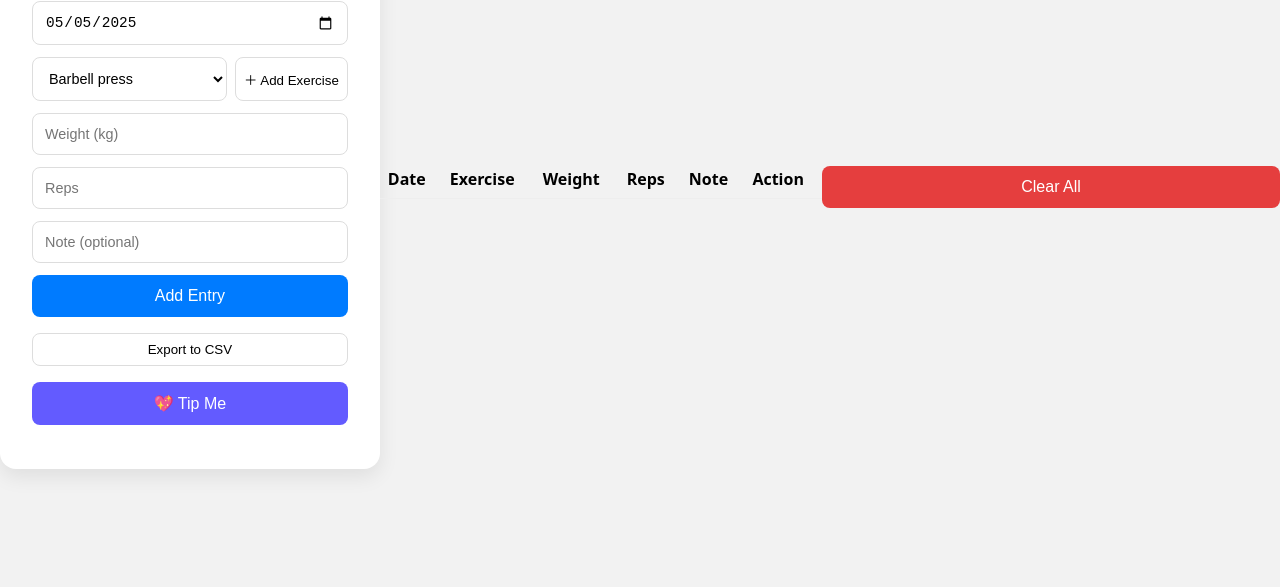
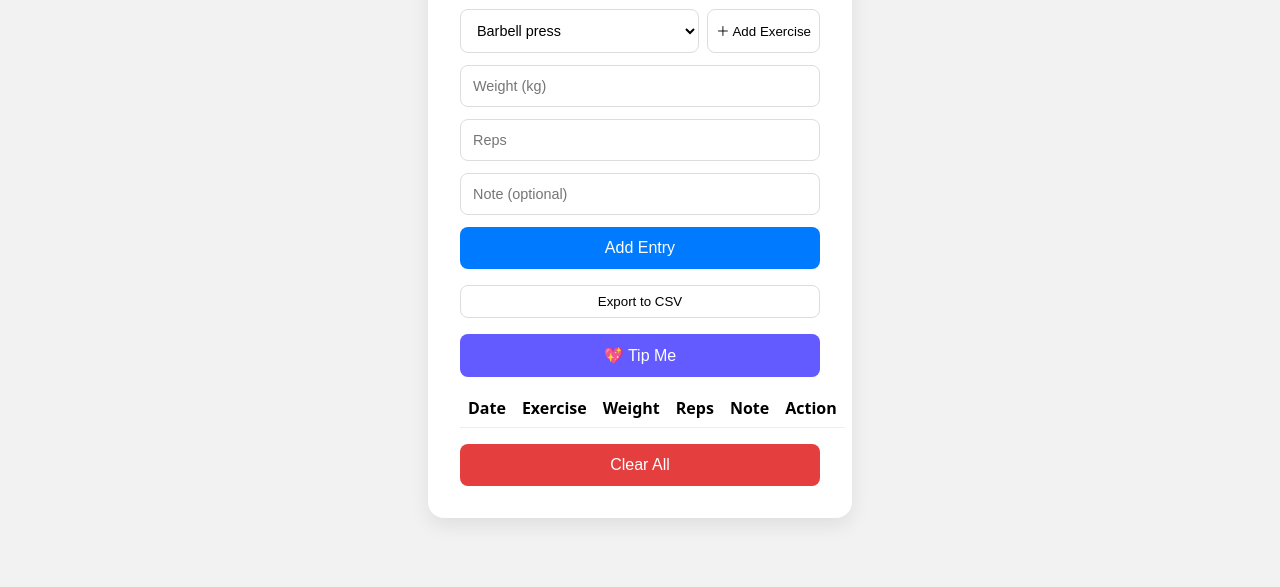
Before and after one commit to liantan625/Lifting-Log, a plain HTML site: page index.html in a window 1280 px wide. Shown: the part 213-800 px from the top of the page. Drawn offline with Linux system fonts and the light colour scheme.

Commit message:
Finalize layout, add Tip button

```diff
--- a/app.js
+++ b/app.js
@@ -6,6 +6,7 @@ const form            = document.getElementById('log-form');
 const tbody           = document.querySelector('#log-table tbody');
 const clearAllBtn     = document.getElementById('clear-all');
 const exportCsvBtn    = document.getElementById('export-csv');
+const tipBtn          = document.getElementById('tip-btn');
 
 const STORAGE_KEY     = 'myLiftLog';
 const EX_KEY          = 'myLiftExercises';
@@ -14,7 +15,7 @@ const EX_KEY          = 'myLiftExercises';
 let entries   = JSON.parse(localStorage.getItem(STORAGE_KEY) || '[]');
 let exercises = JSON.parse(localStorage.getItem(EX_KEY)      || '[]');
 
-// default set of exercises
+// Default exercises
 const defaultExercises = [
   'Barbell press','Pulldown','Squat','Dumbbell side raise','Face pull','Triceps pushdown','Grip',
   'Bench press','Deadlift','Biceps curl','Single leg standing calf','Crunch','Side bend'
@@ -22,28 +23,35 @@ const defaultExercises = [
 
 // --- ON LOAD ---
 window.addEventListener('DOMContentLoaded', () => {
+  // 1. Set date to today
   dateInput.value = new Date().toISOString().slice(0,10);
 
+  // 2. Initialize exercises list
   if (!exercises.length) {
     exercises = defaultExercises.slice();
     localStorage.setItem(EX_KEY, JSON.stringify(exercises));
   }
   populateExercises();
+
+  // 3. Render existing entries
   render();
 });
 
-// populate dropdown
+// Populate the <select> with exercises
 function populateExercises() {
   exerciseSelect.innerHTML = exercises
     .map(ex => `<option value="${ex}">${ex}</option>`)
     .join('');
 }
 
+// Save entries array back to localStorage
 function saveEntries() {
   localStorage.setItem(STORAGE_KEY, JSON.stringify(entries));
 }
 
-// add new exercise
+// --- EVENT LISTENERS ---
+
+// Add a new custom exercise
 addExerciseBtn.addEventListener('click', () => {
   const name = prompt('Enter new exercise name:').trim();
   if (name && !exercises.includes(name)) {
@@ -54,7 +62,7 @@ addExerciseBtn.addEventListener('click', () => {
   }
 });
 
-// submit new lift
+// On form submit, add a new log entry
 form.addEventListener('submit', e => {
   e.preventDefault();
   const entry = {
@@ -72,7 +80,7 @@ form.addEventListener('submit', e => {
   dateInput.value = new Date().toISOString().slice(0,10);
 });
 
-// clear all
+// Clear all entries
 clearAllBtn.addEventListener('click', () => {
   if (!entries.length) return;
   if (confirm('Erase all entries?')) {
@@ -82,7 +90,7 @@ clearAllBtn.addEventListener('click', () => {
   }
 });
 
-// export to CSV
+// Export log to CSV
 exportCsvBtn.addEventListener('click', () => {
   if (!entries.length) {
     alert('No entries to export.');
@@ -90,7 +98,7 @@ exportCsvBtn.addEventListener('click', () => {
   }
   const header = ['Date','Exercise','Weight (kg)','Reps','Note'];
   const rows = entries.map(e =>
-    [e.date,e.exercise,e.weight,e.reps,e.note]
+    [e.date, e.exercise, e.weight, e.reps, e.note]
       .map(val => `"${val}"`).join(',')
   );
   const csv = [header.join(','), ...rows].join('\r\n');
@@ -105,7 +113,12 @@ exportCsvBtn.addEventListener('click', () => {
   URL.revokeObjectURL(url);
 });
 
-// delete entry
+// “Tip Me” button
+tipBtn.addEventListener('click', () => {
+  window.location.href = 'https://buy.stripe.com/7sI9BB8OY2rh5ZCbII';
+});
+
+// Delete a single entry
 tbody.addEventListener('click', e => {
   if (!e.target.matches('.delete')) return;
   const id = +e.target.dataset.id;
@@ -114,7 +127,7 @@ tbody.addEventListener('click', e => {
   render();
 });
 
-// render table
+// Render the table rows
 function render() {
   tbody.innerHTML = entries.map(({id,date,exercise,weight,reps,note}) => `
     <tr>
@@ -127,9 +140,3 @@ function render() {
     </tr>
   `).join('');
 }
-// — Tip Me redirect —
-document.getElementById('tip-btn')
-  .addEventListener('click', () => {
-    // replace with your actual Stripe link
-    window.location.href = 'https://buy.stripe.com/7sI9BB8OY2rh5ZCbII';
-  });
--- a/index.html
+++ b/index.html
@@ -2,7 +2,7 @@
 <html lang="en">
 <head>
   <meta charset="UTF-8" />
-  <title>Lifting Log by Skudai Ah Lian</title>
+  <title>My Lift Log</title>
   <link rel="stylesheet" href="style.css" />
 </head>
 <body>
@@ -21,21 +21,13 @@
 
       <input id="weight" type="number" placeholder="Weight (kg)" required />
       <input id="reps"   type="number" placeholder="Reps"       required />
-      <!-- New note field -->
-      <input id="note"   type="text" placeholder="Note (optional)" />
+      <input id="note"   type="text"   placeholder="Note (optional)" />
 
       <button type="submit" id="add-entry">Add Entry</button>
     </form>
 
-    <!-- Export CSV button -->
     <button id="export-csv">Export to CSV</button>
-
-      <!-- Payment button -->
-  <button id="tip-btn" class="tip-btn">💖 Tip Me</button>
-
-</div>  <!-- end .card -->
-
-<script src="app.js"></script>
+    <button id="tip-btn" class="tip-btn">💖 Tip Me</button>
 
     <table id="log-table">
       <thead>
--- a/style.css
+++ b/style.css
@@ -1,4 +1,3 @@
-/* full-page centering */
 body {
   font-family: system-ui, sans-serif;
   background: #f2f2f2;
@@ -13,16 +12,17 @@ body {
 
 h1 { margin-top: 0; }
 
-  /* ensure all form controls have white bg */
+/* Ensure all controls have white backgrounds */
 form input,
 form select,
 form button,
 #export-csv,
-  #clear-all {
+#clear-all,
+.tip-btn {
   background: #fff;
 }
 
-  /* form layout */
+/* Form layout */
 form {
   display: grid;
   grid-template-columns: 1fr;
@@ -30,16 +30,13 @@ body {
   margin-bottom: 1rem;
 }
 
-  /* exercise + add button on one row */
 .exercise-row {
-    display: flex;
-    gap: .5rem;
+  display: flex; gap: .5rem;
 }
 .exercise-row select {
   flex: 1;
 }
 .exercise-row button {
-    white-space: nowrap;
   padding: .5rem;
   border: 1px solid #ddd;
   border-radius: .5rem;
@@ -50,7 +47,6 @@ body {
   background: #f0f0f0;
 }
 
-  /* text inputs, including new note */
 form input,
 form select {
   padding: .75rem;
@@ -59,7 +55,7 @@ body {
   border-radius: .5rem;
 }
 
-  /* main “Add Entry” */
+/* Main “Add Entry” */
 #add-entry {
   border: none;
   padding: .75rem;
@@ -74,20 +70,28 @@ body {
   background: #0056c7;
 }
 
-  /* export CSV */
+/* Export CSV */
 #export-csv {
-    width: 100%;
-    padding: .5rem;
-    border: 1px solid #ddd;
-    border-radius: .5rem;
-    cursor: pointer;
-    margin-bottom: 1rem;
+  width: 100%; padding: .5rem; border: 1px solid #ddd;
+  border-radius: .5rem; cursor: pointer; margin-bottom: 1rem;
 }
 #export-csv:hover {
   background: #f0f0f0;
 }
 
-  /* table */
+/* Tip Me */
+.tip-btn {
+  width: 100%; padding: .75rem;
+  font-size: 1rem; color: #fff;
+  background: #635bff; border: none;
+  border-radius: .5rem; cursor: pointer;
+  transition: background .2s; margin-bottom: .75rem;
+}
+.tip-btn:hover {
+  background: #5246d8;
+}
+
+/* Table */
 table {
   width: 100%; border-collapse: collapse; margin-bottom: 1rem;
 }
@@ -96,34 +100,13 @@ body {
   border-bottom: 1px solid #eee;
 }
 
-  /* clear all */
+/* Clear All */
 #clear-all {
-    width: 100%;
-    padding: .75rem;
-    font-size: 1rem;
-    color: #fff;
-    background: #e53e3e;
-    border: none;
-    border-radius: .5rem;
-    cursor: pointer;
-    transition: background .2s;
+  width: 100%; padding: .75rem;
+  font-size: 1rem; color: #fff; background: #e53e3e;
+  border: none; border-radius: .5rem;
+  cursor: pointer; transition: background .2s;
 }
 #clear-all:hover {
   background: #9b2c2c;
 }
-  /* Tip Me button */
-.tip-btn {
-  width: 100%;
-  padding: .75rem;
-  font-size: 1rem;
-  color: #fff;
-  background: #635bff;        /* Stripe’s purple—feel free to pick another */
-  border: none;
-  border-radius: .5rem;
-  cursor: pointer;
-  transition: background .2s;
-  margin-bottom: .75rem;      /* space below */
-}
-.tip-btn:hover {
-  background: #5246d8;
-}
```
Also changed, not shown: HTML LEARNING/index.html (deleted, +0 -4 lines). Lines whose indentation alone changed are shown as unchanged.
